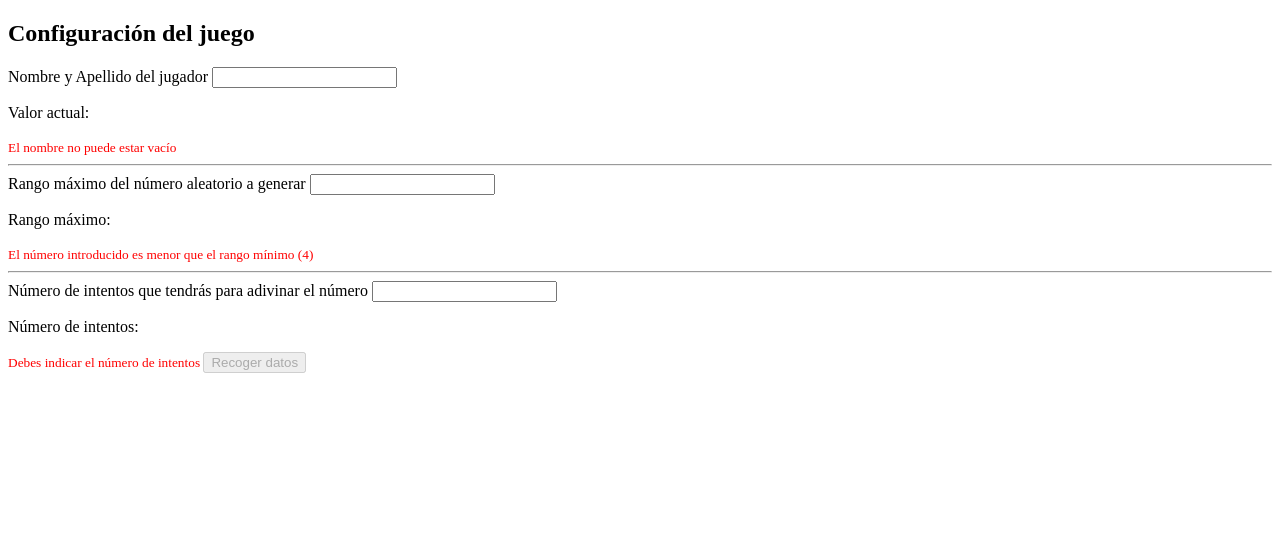
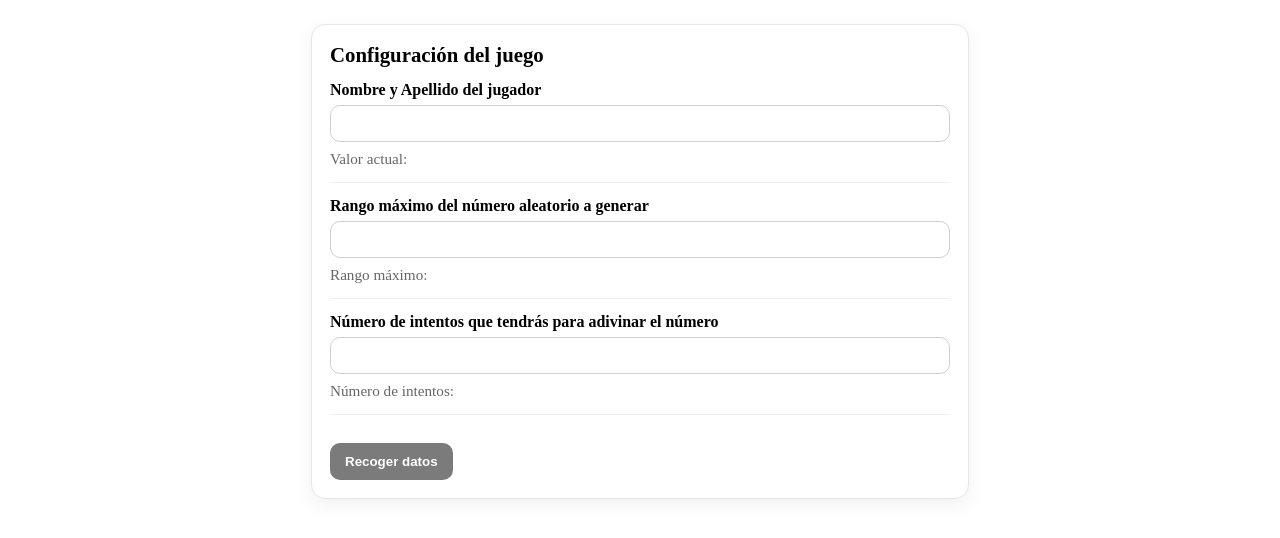
Before and after one commit to JulenBirtIkaslea/Juego-de-Adivinacion2, an Angular app in the folder JuegoAdivinanza/: page / in a window 1280 px wide. Shown: the top 538 px of the page. Built offline with nearby package versions, Linux system fonts and the light colour scheme.

Commit message:
Proyecto terminado

```diff
--- a/JuegoAdivinanza/src/app/formulario/formulario.css
+++ b/JuegoAdivinanza/src/app/formulario/formulario.css
@@ -0,0 +1,79 @@
+:host {
+    display: block;
+    max-width: 620px;
+    margin: 24px auto;
+    padding: 18px;
+    border: 1px solid #e6e6e6;
+    border-radius: 14px;
+    background: #fff;
+    box-shadow: 0 6px 20px rgba(0, 0, 0, 0.06);
+}
+
+.title {
+    margin: 0 0 14px 0;
+    font-size: 1.3rem;
+}
+
+.label {
+    display: grid;
+    gap: 6px;
+    font-weight: 700;
+    margin-top: 12px;
+}
+
+.input {
+    padding: 10px 12px;
+    border-radius: 10px;
+    border: 1px solid #cfcfcf;
+    outline: none;
+}
+
+.input:disabled {
+    background: #f6f6f6;
+    color: #777;
+}
+
+.divider {
+    border: none;
+    height: 1px;
+    background: #eee;
+    margin: 14px 0;
+}
+
+.debug {
+    margin: 8px 0 0;
+    color: #666;
+    font-size: 0.95rem;
+}
+
+.ok {
+    margin-top: 8px;
+    color: #1b7f2a;
+    font-weight: 800;
+}
+
+.error {
+    display: block;
+    margin-top: 8px;
+    color: #b00020;
+    font-weight: 700;
+}
+
+.btn {
+    padding: 10px 14px;
+    border-radius: 10px;
+    border: 1px solid transparent;
+    cursor: pointer;
+    font-weight: 800;
+    margin-top: 14px;
+}
+
+.btn:disabled {
+    opacity: 0.55;
+    cursor: not-allowed;
+}
+
+.btn-primary {
+    background: #111;
+    color: #fff;
+}
--- a/JuegoAdivinanza/src/app/formulario/formulario.html
+++ b/JuegoAdivinanza/src/app/formulario/formulario.html
@@ -1,64 +1,82 @@
 <!-- ---------------------------------Campo 1--------------------------------- -->
-<h2>Configuración del juego</h2>
+<h2 class="title">Configuración del juego</h2>
 
-
-
-<label>
+<label class="label">
   Nombre y Apellido del jugador
-  <input type="text" [(ngModel)]="fullName" name="fullName"
-  [disabled]="configuracion !== null"/>
+  <input
+    class="input"
+    type="text"
+    [(ngModel)]="fullName"
+    name="fullName"
+    (blur)="nameTouched = true"
+    [disabled]="configuracion !== null"
+  />
 </label>
 
-<p>Valor actual: {{ fullName }}</p>
+<p class="debug">Valor actual: {{ fullName }}</p>
 
 <!--Tick verde si correcto -->
-<div *ngIf="isNameOk()" style="color: green;">✅ Correcto</div>
+<div *ngIf="nameTouched && isNameOk()" class="ok">✅ Correcto</div>
 
 <!--Feedback rojo si incorrecto -->
-<small *ngIf="!isNameOk()" style="color: red;">
+<small *ngIf="nameTouched && !isNameOk()" class="error">
   El nombre no puede estar vacío
 </small>
 
-<hr />
+<hr class="divider" />
 
 <!-- ---------------------------------Campo 2--------------------------------- -->
-<label>
+<label class="label">
   Rango máximo del número aleatorio a generar
-  <input type="number" [(ngModel)]="maxRange" name="maxRange"
-  [disabled]="configuracion !== null"/>
+  <input
+    class="input"
+    type="number"
+    [(ngModel)]="maxRange"
+    name="maxRange"
+    (blur)="rangeTouched = true"
+    [disabled]="configuracion !== null"
+  />
 </label>
 
-<p>Rango máximo: {{ maxRange }}</p>
+<p class="debug">Rango máximo: {{ maxRange }}</p>
 
 <!-- Tick verde si correcto -->
-<div *ngIf="isRangeOk()" style="color: green;">✅ Correcto</div>
+<div *ngIf="rangeTouched && isRangeOk()" class="ok">✅ Correcto</div>
 
 <!-- Feedback rojo si incorrecto -->
-<small *ngIf="!isRangeOk()" style="color: red;">
+<small *ngIf="rangeTouched && !isRangeOk()" class="error">
   El número introducido es menor que el rango mínimo (4)
 </small>
 
-<hr />
+<hr class="divider" />
 
 <!-- ---------------------------------Campo 3--------------------------------- -->
-<label>
+<label class="label">
   Número de intentos que tendrás para adivinar el número
-  <input type="number" [(ngModel)]="maxAttempts" name="maxAttempts"
-  [disabled]="configuracion !== null"/>
+  <input
+    class="input"
+    type="number"
+    [(ngModel)]="maxAttempts"
+    name="maxAttempts"
+    (blur)="attemptsTouched = true"
+    [disabled]="configuracion !== null"
+  />
 </label>
 
-<p>Número de intentos: {{ maxAttempts }}</p>
+<p class="debug">Número de intentos: {{ maxAttempts }}</p>
 
 <!-- Tick verde si correcto -->
-<div *ngIf="isAttemptsOk()" style="color: green;">✅ Correcto</div>
+<div *ngIf="attemptsTouched && isAttemptsOk()" class="ok">✅ Correcto</div>
 
 <!-- Feedback rojo si incorrecto -->
-<small *ngIf="!isAttemptsOk()" style="color: red;">
+<small *ngIf="attemptsTouched && !isAttemptsOk()" class="error">
   Debes indicar el número de intentos
 </small>
 
+<hr class="divider" />
 <!-- ---------------------------------Boton--------------------------------- -->
 <button
+  class="btn btn-primary"
   type="button"
   (click)="recogerDatos()"
   [disabled]="!canRecogerDatos() || configuracion !== null"
@@ -67,7 +85,6 @@
 </button>
 
 <!-- ---------------------------------Juego Componente--------------------------------- -->
-
 <app-juego
   *ngIf="configuracion"
   [configuracion]="configuracion">
--- a/JuegoAdivinanza/src/app/formulario/formulario.ts
+++ b/JuegoAdivinanza/src/app/formulario/formulario.ts
@@ -30,6 +30,11 @@ export class Formulario {
   //Objeto Configuracion que se creará al pulsar el botón
   configuracion: Configuracion | null = null;
 
+  //Control de blur (si el usuario ha salido del input)
+  nameTouched = false;
+  rangeTouched = false;
+  attemptsTouched = false;
+
   //Genera un número aleatorio entre 0 y (rango - 1)
   generarNumeroAleatorio(rango: number): number {
     return Math.floor(Math.random() * rango);
@@ -51,6 +56,7 @@ export class Formulario {
     //Validación del rango mínimo (mínimo 4)
     if (this.maxRange !== null && this.maxRange >= 4) {
       random = this.generarNumeroAleatorio(this.maxRange);
+       this.rangeError = false;
     } else {
       //Marcar error de rango en el feedback
       this.rangeError = true;
--- a/JuegoAdivinanza/src/app/juego/juego.css
+++ b/JuegoAdivinanza/src/app/juego/juego.css
@@ -0,0 +1,79 @@
+:host {
+    display: block;
+    max-width: 620px;
+    margin: 14px auto 28px;
+    padding: 18px;
+    border: 1px solid #e6e6e6;
+    border-radius: 14px;
+    background: #fff;
+    box-shadow: 0 6px 20px rgba(0, 0, 0, 0.06);
+}
+
+.title {
+    margin: 0 0 14px 0;
+    font-size: 1.3rem;
+}
+
+.label {
+    display: grid;
+    gap: 6px;
+    font-weight: 700;
+    margin-top: 12px;
+}
+
+.input {
+    padding: 10px 12px;
+    border-radius: 10px;
+    border: 1px solid #cfcfcf;
+    outline: none;
+}
+
+.input:disabled {
+    background: #f6f6f6;
+    color: #777;
+}
+
+.divider {
+    border: none;
+    height: 1px;
+    background: #eee;
+    margin: 14px 0;
+}
+
+.status {
+    margin: 12px 0 8px;
+    padding: 10px 12px;
+    border-radius: 10px;
+    background: #f7f7f7;
+    border: 1px solid #e9e9e9;
+    font-weight: 800;
+}
+
+.attempts {
+    margin: 8px 0 0;
+    color: #444;
+}
+
+.btn {
+    padding: 10px 14px;
+    border-radius: 10px;
+    border: 1px solid transparent;
+    cursor: pointer;
+    font-weight: 800;
+    margin-top: 12px;
+}
+
+.btn:disabled {
+    opacity: 0.55;
+    cursor: not-allowed;
+}
+
+.btn-primary {
+    background: #111;
+    color: #fff;
+}
+
+.btn-secondary {
+    background: #fff;
+    border-color: #d7d7d7;
+}
--- a/JuegoAdivinanza/src/app/juego/juego.html
+++ b/JuegoAdivinanza/src/app/juego/juego.html
@@ -1,27 +1,38 @@
-<h2>
+<h2 class="title">
   Ongi Etorri {{ configuracion.fullName }}
 </h2>
 
+<hr class="divider" />
 
-<hr />
-
-<label>
+<label class="label">
   Introduce tu número:
-  <input type="number" [(ngModel)]="guess" name="guess"
-  [disabled]="mensaje === 'Has Ganado' || mensaje === 'Has perdido'"/>
+  <input
+    class="input"
+    type="number"
+    [(ngModel)]="guess"
+    name="guess"
+    [disabled]="mensaje === 'Has Ganado' || mensaje === 'Has perdido'"
+  />
 </label>
 
-<button type="button" (click)="enviar()"
-[disabled]="mensaje === 'Has Ganado' || mensaje === 'Has perdido'">Enviar</button>
+<button
+  class="btn btn-primary"
+  type="button"
+  (click)="enviar()"
+  [disabled]="mensaje === 'Has Ganado' || mensaje === 'Has perdido'"
+>
+  Enviar
+</button>
 
-<p *ngIf="mensaje">{{ mensaje }}</p>
+<p class="status" *ngIf="mensaje">{{ mensaje }}</p>
 
-<p>
-  Intentos restantes: {{ intentosRestantes }}
+<p class="attempts">
+  Intentos restantes: <b>{{ intentosRestantes }}</b>
 </p>
 
 <!--Botón para volver a jugar -->
 <button
+  class="btn btn-secondary"
   *ngIf="mensaje === 'Has Ganado' || mensaje === 'Has perdido'"
   type="button"
   (click)="volverAJugar()"
```
